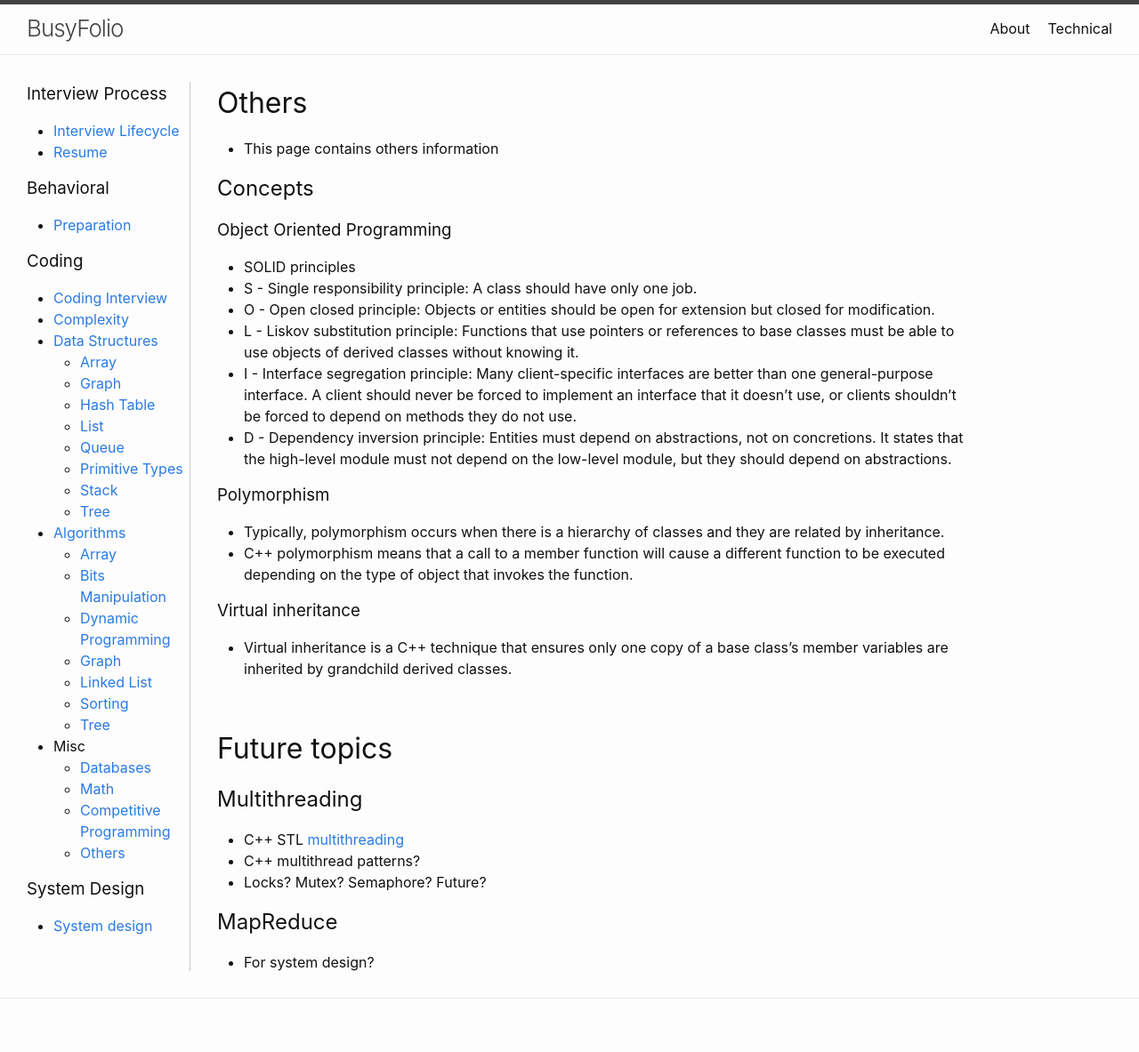
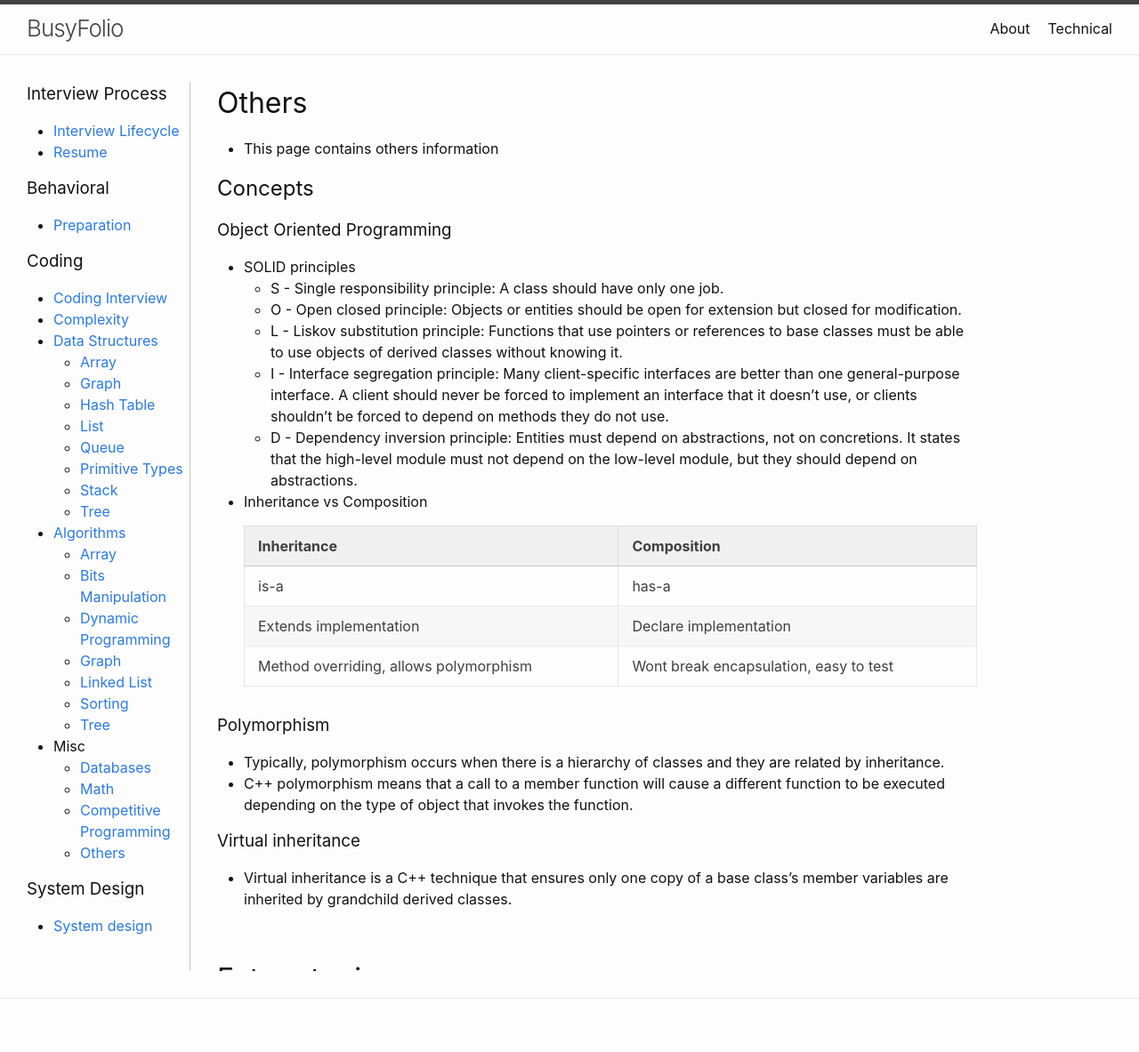
Before and after one commit to bzthin/bzthin.github.io, a Jekyll site: the page built from pages/technical/coding/misc/others.md, in a window 1280 px wide. Shown: the whole page at 89% size. Built offline with Jekyll 4.4.1, drawn with Linux system fonts in a browser that asks for light colours.

Commit message:
add notes on inheritance and composition

```diff
--- a/pages/technical/coding/misc/others.md
+++ b/pages/technical/coding/misc/others.md
@@ -10,11 +10,18 @@ permalink: /misc/others/
 ## Concepts
 ### Object Oriented Programming
 - SOLID principles
-- S - Single responsibility principle: A class should have only one job.
-- O - Open closed principle: Objects or entities should be open for extension but closed for modification.
-- L - Liskov substitution principle: Functions that use pointers or references to base classes must be able to use objects of derived classes without knowing it.
-- I - Interface segregation principle: Many client-specific interfaces are better than one general-purpose interface. A client should never be forced to implement an interface that it doesn’t use, or clients shouldn’t be forced to depend on methods they do not use.
-- D - Dependency inversion principle: Entities must depend on abstractions, not on concretions. It states that the high-level module must not depend on the low-level module, but they should depend on abstractions.
+  - S - Single responsibility principle: A class should have only one job.
+  - O - Open closed principle: Objects or entities should be open for extension but closed for modification.
+  - L - Liskov substitution principle: Functions that use pointers or references to base classes must be able to use objects of derived classes without knowing it.
+  - I - Interface segregation principle: Many client-specific interfaces are better than one general-purpose interface. A client should never be forced to implement an interface that it doesn’t use, or clients shouldn’t be forced to depend on methods they do not use.
+  - D - Dependency inversion principle: Entities must depend on abstractions, not on concretions. It states that the high-level module must not depend on the low-level module, but they should depend on abstractions.
+- Inheritance vs Composition
+
+  | Inheritance | Composition |
+  |:------------|:------------|
+  | is-a | has-a |
+  | Extends implementation | Declare implementation |
+  | Method overriding, allows polymorphism | Wont break encapsulation, easy to test |
 
 ### Polymorphism
 - Typically, polymorphism occurs when there is a hierarchy of classes and they are related by inheritance.
```
